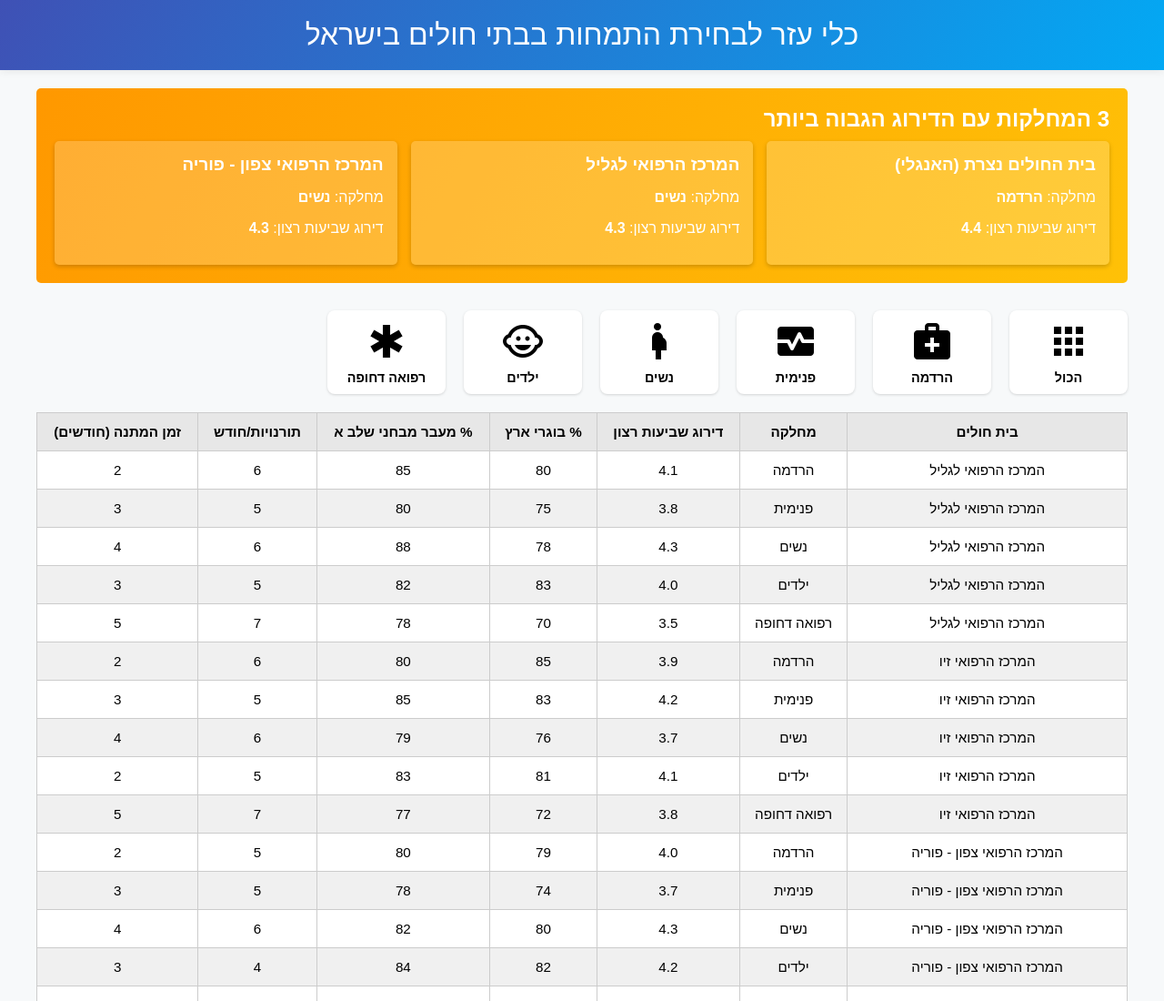
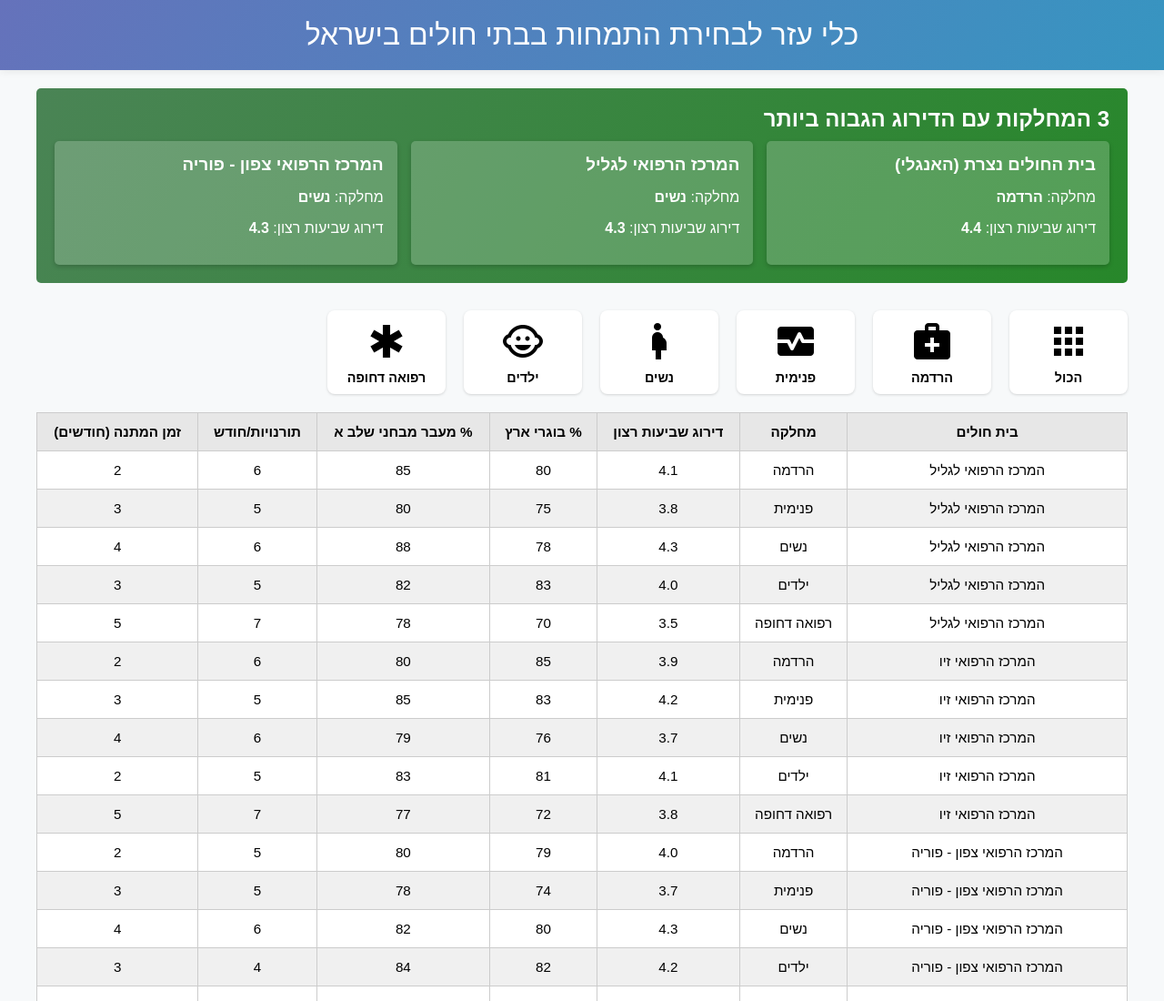
Before and after one commit to Alexander-au/SRC, a plain HTML site: page index.html in a window 1280 px wide. Shown: the top 1100 px of the page at 91% size. Drawn offline with nearby package versions, Linux system fonts and the light colour scheme.

Commit message:
Update index.html

```diff
--- a/index.html
+++ b/index.html
@@ -17,7 +17,7 @@
 
     /* ---- Header with gradient background ---- */
     header {
-      background: linear-gradient(120deg, #3F51B5, #03A9F4);
+      background: linear-gradient(120deg, #6572bb, #3795c1);
       color: #fff;
       padding: 20px;
       text-align: center;
@@ -37,7 +37,7 @@
 
     /* ---- Highlight section: Top 3 departments ---- */
     .highlight-section {
-      background: linear-gradient(120deg, #FF9800, #FFC107);
+      background: linear-gradient(120deg, #4a8455, #27872a);
       color: #fff;
       padding: 20px;
       border-radius: 5px;
```
